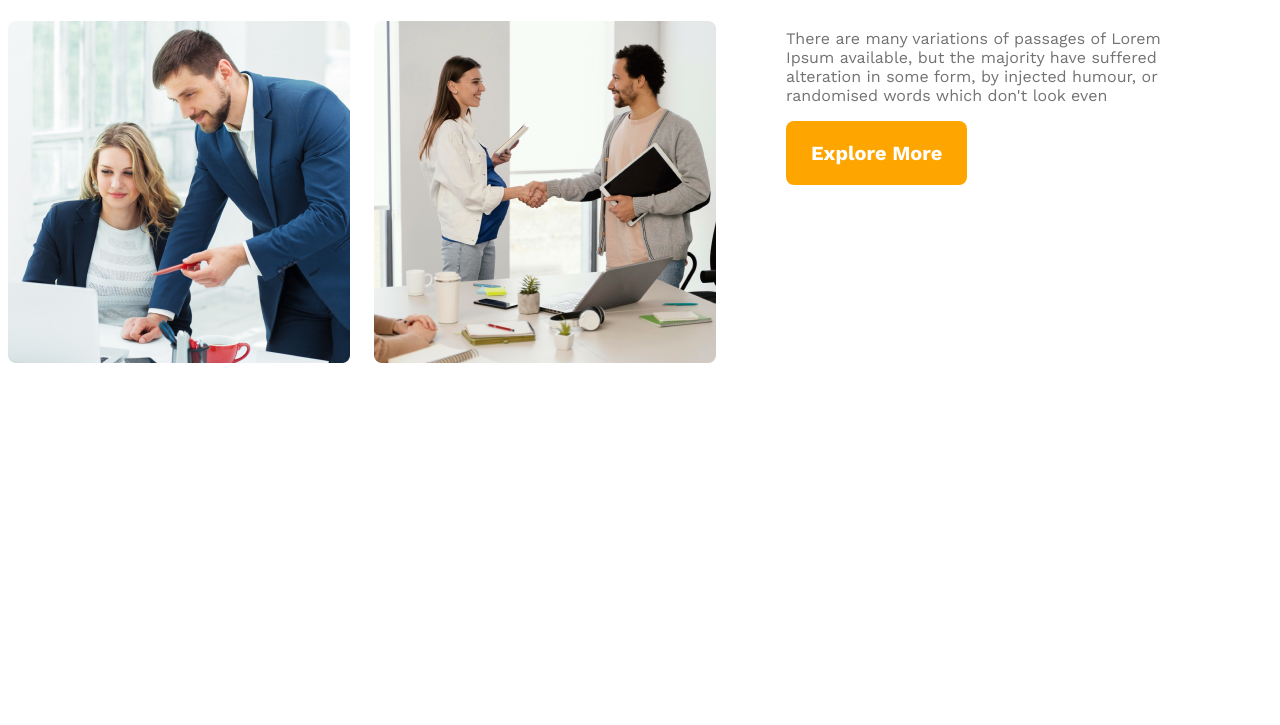
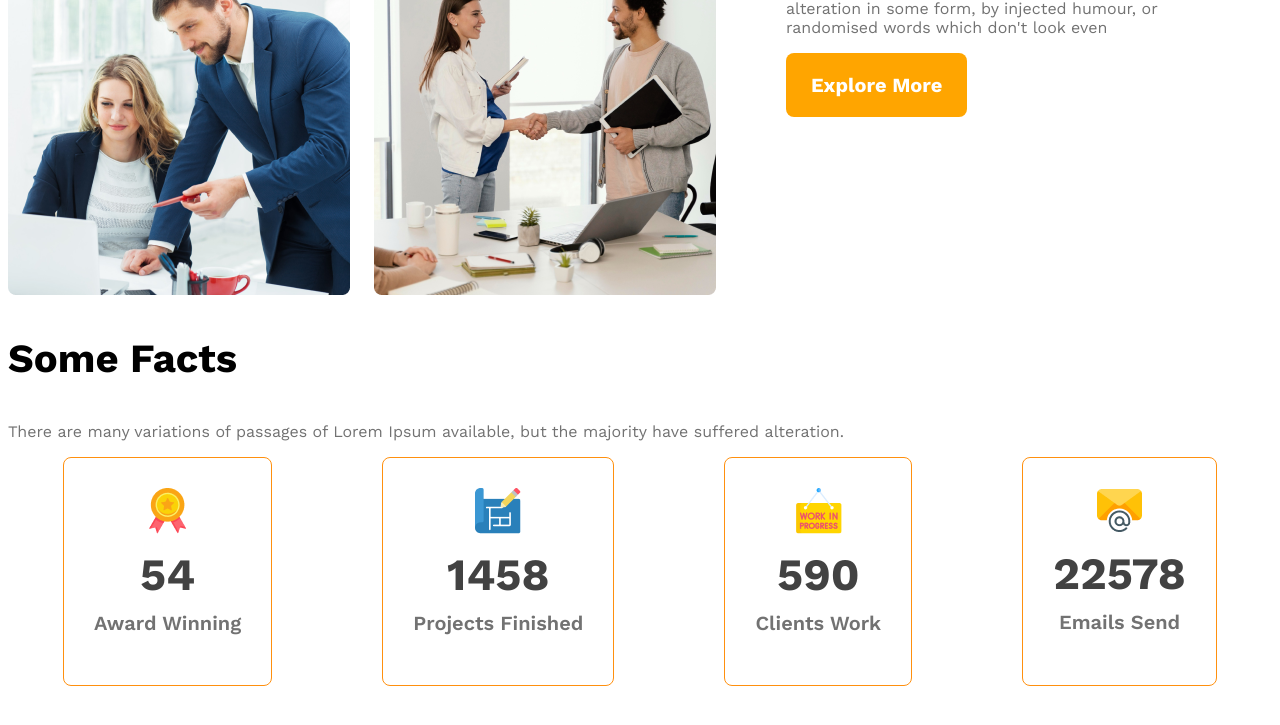
Before and after one commit to ShariarNiaj05/g3-architect, a plain HTML site: page index.html in a window 1280 px wide. Shown: the part 1411-2136 px from the top of the page. Before the commit the page ends 1844 px from the top, so only its background shows below. Drawn offline with nearby package versions, Linux system fonts and the light colour scheme.

Commit message:
facts section added

```diff
--- a/index.html
+++ b/index.html
@@ -17,7 +17,7 @@
 
     <header>
       <nav>
-        <h3 class="nav-title">G3 Architect</h3>
+        <h3 class=".section-title">G3 Architect</h3>
         <ul>
           <li><a href="">Home</a></li>
           <li><a href="">About</a></li>
@@ -55,6 +55,41 @@
                 <button class="btn-primary">Explore More</button>
             </div>
         </section>
+
+        <!-- features section  -->
+        <section class="features">
+
+        </section>
+
+        <!-- facts section  -->
+        <section class="facts">
+            <h3 class="section-title">Some Facts</h3>
+            <p class="text-light-gray">There are many variations of passages of Lorem Ipsum available, but the majority have suffered alteration.</p>
+            <div class="facts-card-container">
+                <!-- .card*4>img+h2.card-stat+p.card-title -->
+                <div class="card">
+                    <img src="./images/icons/ribon.png" alt="">
+                    <h2 class="card-stat">54</h2>
+                    <p class="card-title text-light-gray">Award Winning</p>
+                </div>
+                <div class="card">
+                    <img src="./images/icons/projects.png" alt="">
+                    <h2 class="card-stat">1458</h2>
+                    <p class="card-title text-light-gray">Projects Finished</p>
+                </div>
+                <div class="card">
+                    <img src="./images/icons/customers.png" alt="">
+                    <h2 class="card-stat">590</h2>
+                    <p class="card-title text-light-gray">Clients Work</p>
+                </div>
+                <div class="card">
+                    <img src="./images/icons/email.png" alt="">
+                    <h2 class="card-stat">22578</h2>
+                    <p class="card-title text-light-gray">Emails Send</p>
+                </div>
+            </div>
+        </section>
+
     </main>
     <footer></footer>
   </body>
--- a/styles.css
+++ b/styles.css
@@ -17,6 +17,11 @@
     color: #727272;
 }
 
+.section-title {
+    font-size: 2.5rem;
+    font-weight: 700;
+}
+
 /* header styles */
 
 header {
@@ -30,10 +35,6 @@ nav {
     align-items: center;
 }
 
-.nav-title {
-    font-size: 2.5rem;
-    font-weight: 700;
-}
 
 nav>ul {
     display: flex;
@@ -109,6 +110,34 @@ main{
 
 
 
+/* facts section  */
+.facts-card-container{
+    display: flex;
+    justify-content: space-around;
+}
+.facts-card-container .card{
+    border-radius: 8px;
+border: 1px solid #FF900E;
+text-align: center;
+padding: 30px;
+
+}
+.facts-card-container .card-title{
+    font-weight: 600;
+    font-size: 1.25rem;
+    margin-top: 5px;
+}
+.facts-card-container .card-stat{
+    font-size: 2.8rem;
+    color: #424242;
+    margin-top: 10px;
+    margin-bottom: 10px;
+}
+
+
+
+
+
 
 
 
```
